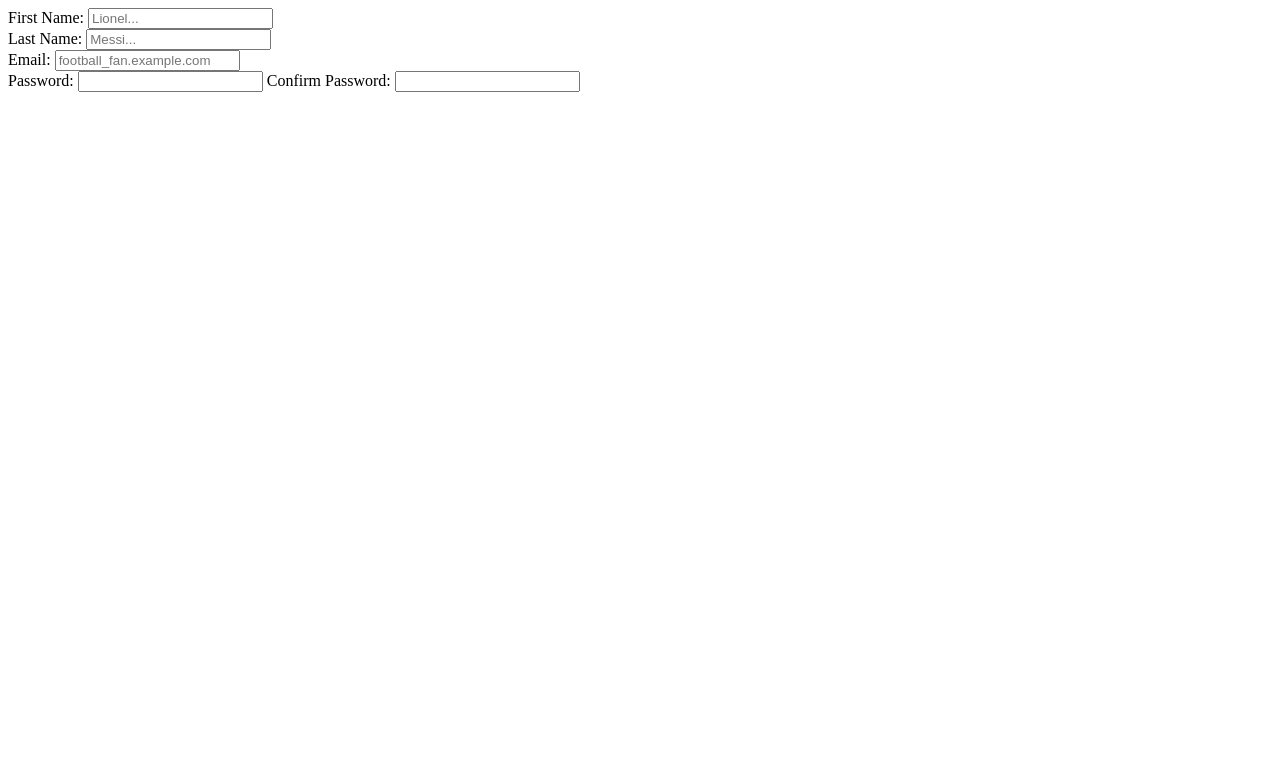
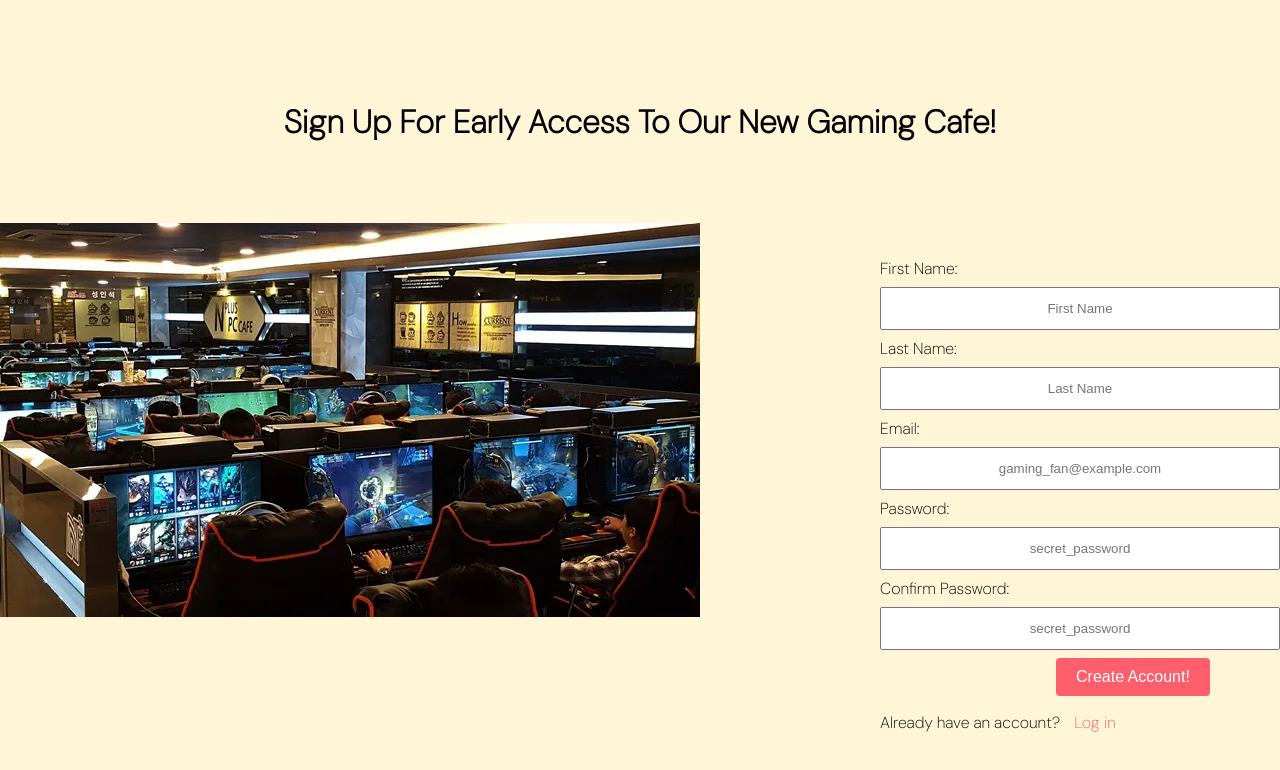
Before and after one commit to ahmkhn/sign-up-form, a plain HTML site: page index.html in a window 1280 px wide. Drawn offline with Linux system fonts and the light colour scheme.

Commit message:
form complete

```diff
--- a/index.css
+++ b/index.css
@@ -0,0 +1,61 @@
+@import url('https://fonts.googleapis.com/css2?family=Abel&family=DM+Sans:opsz,wght@9..40,200&family=Roboto:ital,wght@0,300;0,700;1,100&display=swap');
+body{
+    margin: 0;
+    padding: 0;
+    background-color: #fff5d7;
+    font-family: 'DM Sans', sans-serif;
+}
+.form-wrapper{
+    display:flex;
+    justify-content: flex-end;
+    align-items: center;
+    height:50vh;
+    width:50vh;
+    margin-left:55rem;
+    margin-right:50rem;
+    margin-top:15rem;
+}
+.img-wrapper{
+    width:43.7rem;
+    position: relative;
+    bottom:30rem;
+}
+input{
+    text-align: center;
+    width: 100%;
+    padding: 12px 20px;
+    margin: 8px 0;
+    box-sizing: border-box;
+  }
+label{
+    text-align: center;
+}
+input[type="password"]
+{
+  -webkit-text-security: disc;
+}
+button[type="submit"]
+{
+    margin-left: 11rem;
+    background-color: #ff5e6c;
+    color: #fff;
+    padding: 10px 20px;
+    border: none;
+    border-radius: 4px;
+    cursor: pointer;
+    font-size: 16px;
+    transition: background-color 0.3s
+}
+button[type="submit"]:hover {
+    background-color: #ff0015;
+  }
+.title{
+    position:relative;
+    top:5rem;
+    text-align: center;
+}
+.span-inline {
+    display: inline;
+    color: #ff5e6c;
+    margin-left: 10px;
+  }
--- a/index.html
+++ b/index.html
@@ -5,29 +5,28 @@
     <meta name="viewport" content="width=device-width, initial-scale=1.0">
     <link rel="stylesheet" href="index.css">
     <script src="index.js" defer></script>
-    <title>Sign Up Today!</title>
+    <title>Gaming Cafe Sign Up</title>
+    <h1 class="title">Sign Up For Early Access To Our New Gaming Cafe!</h1>
 </head>
 <body>
     <div class="form-wrapper">
         <form>
             <label for="first_name">First Name:</label>
-            <input type="text" id="first_name" placeholder="Lionel...">
+            <input required type="text" id="first_name" placeholder="First Name">
+            <label for="last_name">Last Name:</label>
+            <input required type="text" id="last_name" placeholder="Last Name">
+            <label for="email">Email:</label>
+            <input required id="email" type="text" placeholder="gaming_fan@example.com">
+            <label for="password">Password:</label>
+            <input required type="password" id="password" class="error" placeholder="secret_password">
+            <label for="confirm_password" class="error">Confirm Password:</label>
+            <input required type="password" id="confirm_password" placeholder="secret_password">
+            <button type="submit">Create Account!</button>
+            <p class="p1">Already have an account? <span class="span-inline">Log in</span></p>
         </form>
-        <form>
-            <label for="last_name">Last Name:</label>
-            <input type="text" id="last_name" placeholder="Messi...">
-            <!--for and id should equal each other.-->
-        </form>
-        <form>
-            <label for="email">Email:</label>
-            <input id="email" type="text" placeholder="football_fan.example.com">
-        </form>
-        <form>
-            <label for="password">Password:</label>
-            <input type="text" id="password" class="error">
-            <label for="confirm_password" class="error">Confirm Password:</label>
-            <input type="text" id="confirm_password">
-        </form>
+    </div>
+    <div class="img-wrapper">
+        <img src="PC-Bang-10.webp">
     </div>
 </body>
 </html>
```
Also changed, not shown: PC-Bang-10.webp (added), Red Arrow Filled Clip Art - Transparent Background Red Arrows PNG Image With Transparent Background png - Free PNG Images.jpeg (added).
